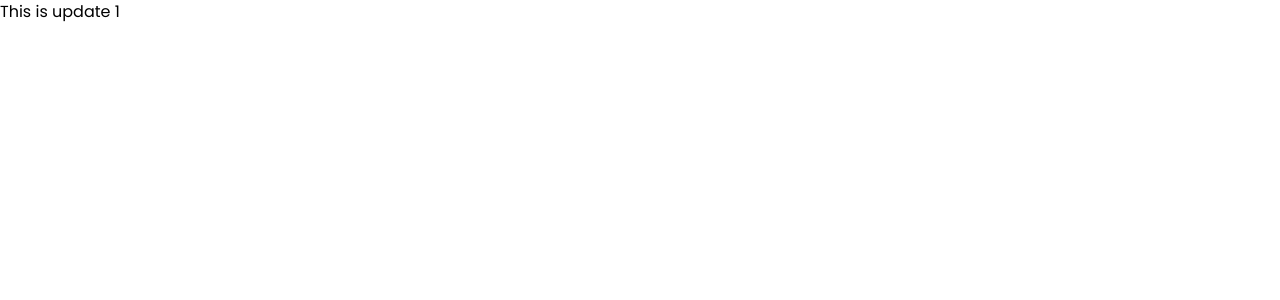
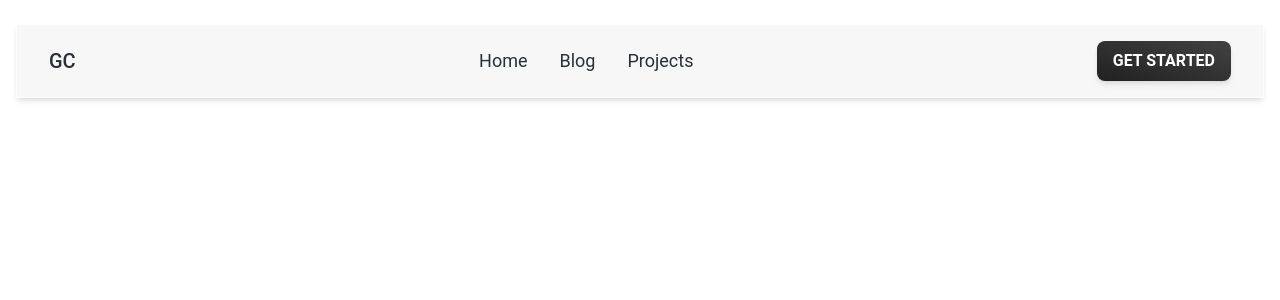
Before and after one commit to Chimoneg27/Garvin-Chimone, a React (Vite) app: page / in a window 1280 px wide. Shown: the top 300 px of the page. Built offline with nearby package versions, Linux system fonts and the light colour scheme.

Commit message:
create navbar component

```diff
--- a/src/App.jsx
+++ b/src/App.jsx
@@ -1,10 +1,11 @@
 import './index.css'
+import NavList from './Components/NavList'
 
 function App() {
 
   return (
     <div className="w-full">
-      <h1>This is update 1</h1>
+      <NavList />
     </div>
   )
 }
--- a/src/Components/NavList.jsx
+++ b/src/Components/NavList.jsx
@@ -3,89 +3,58 @@ import {
   Navbar,
   Collapse,
   Typography,
+  Button,
   IconButton,
 } from "@material-tailwind/react";
 import { Bars3Icon, XMarkIcon } from "@heroicons/react/24/outline";
 
-function NavList() {
-  return (
-    <ul className="my-2 flex flex-col gap-2 lg:mb-0 lg:mt-0 lg:flex-row lg:items-center lg:gap-6">
+export function NavList() {
+  const [openNav, setOpenNav] = React.useState(false);
+
+  React.useEffect(() => {
+    const handleResize = () => {
+      if (window.innerWidth >= 960) setOpenNav(false);
+    };
+    window.addEventListener("resize", handleResize);
+    return () => window.removeEventListener("resize", handleResize);
+  }, []);
+
+  const navList = (
+    <ul className="mb-4 mt-2 flex flex-col gap-2 text-lg lg:mb-0 lg:mt-0 lg:flex-row lg:items-center lg:gap-6">
+      {["Home", "Blog", "Projects"].map((item) => (
         <Typography
           as="li"
           variant="small"
           color="blue-gray"
-        className="p-1 font-medium"
+          className="p-1 font-normal text-lg"
+          key={item}
         >
-        <a href="#" className="flex items-center hover:text-blue-500 transition-colors">
-          Pages
+          <a href="#" className="flex items-center">
+            {item}
           </a>
         </Typography>
-      <Typography
-        as="li"
-        variant="small"
-        color="blue-gray"
-        className="p-1 font-medium"
-      >
-        <a href="#" className="flex items-center hover:text-blue-500 transition-colors">
-          Account
-        </a>
-      </Typography>
-      <Typography
-        as="li"
-        variant="small"
-        color="blue-gray"
-        className="p-1 font-medium"
-      >
-        <a href="#" className="flex items-center hover:text-blue-500 transition-colors">
-          Blocks
-        </a>
-      </Typography>
-      <Typography
-        as="li"
-        variant="small"
-        color="blue-gray"
-        className="p-1 font-medium"
-      >
-        <a href="#" className="flex items-center hover:text-blue-500 transition-colors">
-          Docs
-        </a>
-      </Typography>
+      ))}
     </ul>
   );
-}
-
-export function NavbarSimple() {
-  const [openNav, setOpenNav] = React.useState(false);
-
-  const handleWindowResize = () =>
-    window.innerWidth >= 960 && setOpenNav(false);
-
-  React.useEffect(() => {
-    window.addEventListener("resize", handleWindowResize);
-
-    return () => {
-      window.removeEventListener("resize", handleWindowResize);
-    };
-  }, []);
 
   return (
-    <Navbar className="mx-auto max-w-screen-xl px-6 py-3">
+    <div className="flex justify-center items-start mt-6 px-4">
+      <Navbar className="sticky top-0 z-10 w-full max-w-7xl rounded-none bg-gray-100 px-4 py-2 lg:px-8 lg:py-4">
         <div className="flex items-center justify-between text-blue-gray-900">
           <Typography
             as="a"
             href="#"
-          variant="h6"
-          className="mr-4 cursor-pointer py-1.5"
+            className="mr-4 cursor-pointer py-1.5 font-medium text-xl"
           >
-          Material Tailwind
+            GC
           </Typography>
-        <div className="hidden lg:block">
-          <NavList />
-        </div>
+          <div className="mr-4 hidden lg:block">{navList}</div>
+          <Button variant="gradient" size="sm" className="hidden lg:inline-block text-base">
+            <span>Get started</span>
+          </Button>
           <IconButton
             variant="text"
-          className="ml-auto h-6 w-6 text-inherit hover:bg-transparent focus:bg-transparent active:bg-transparent lg:hidden"
-          ripple={false}
+            className="lg:hidden"
             onClick={() => setOpenNav(!openNav)}
           >
             {openNav ? (
@@ -96,9 +65,13 @@ export function NavbarSimple() {
           </IconButton>
         </div>
         <Collapse open={openNav}>
-        <NavList />
+          {navList}
+          <Button fullWidth variant="gradient" size="sm" className="text-base">
+            <span>Get started</span>
+          </Button>
         </Collapse>
       </Navbar>
+    </div>
   );
 }
 
```
Lines whose indentation alone changed are shown as unchanged.
